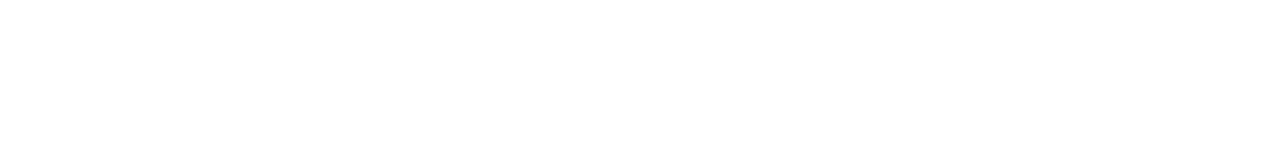
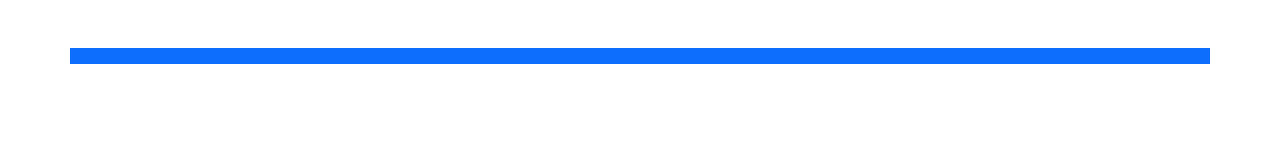
Before and after one commit to SimoneCriscuolo233/js-email-list, a plain HTML site: page index.html in a window 1280 px wide. Drawn offline with nearby package versions, Linux system fonts and the light colour scheme.

Commit message:
build: add container and list structure for email list functionality

```diff
--- a/index.html
+++ b/index.html
@@ -12,6 +12,13 @@
 
 
 <body>
+  <div class="container bg-primary my-5">
+    <div class="row">
+      <div class="col-12">
+        <ul class="list-unstyled" id="mail-list"></ul>
+      </div>
+    </div>
+  </div>
   <script src="https://cdn.jsdelivr.net/npm/axios/dist/axios.min.js"></script>
   <script src="./assets/js/script.js"></script>
 </body>
```
